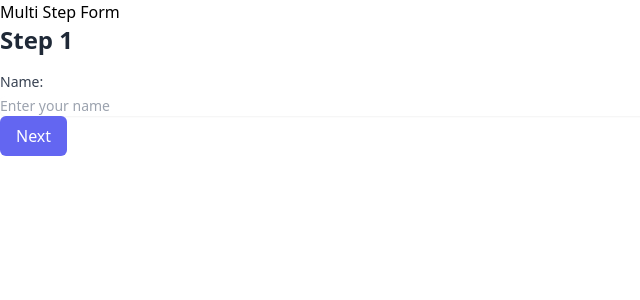
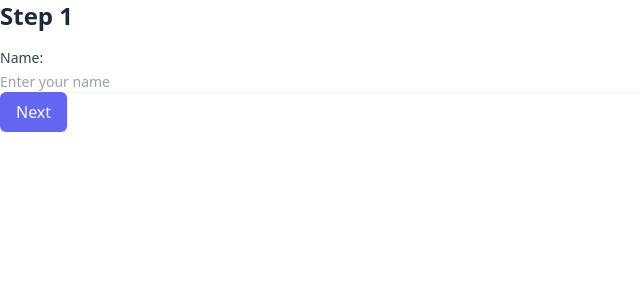
Before and after one commit to nathanfinger/test-react-gh, a React (Vite) app: page / in a window 1280 px wide. Shown: the top 300 px of the page, without its empty margins (0-640 px from the left). Built offline with nearby package versions, Linux system fonts and the light colour scheme.

Commit message:
removed h1

```diff
--- a/src/App.tsx
+++ b/src/App.tsx
@@ -4,9 +4,6 @@ import { MultiStepForm } from "./components/MultiStepForm";
 export default function App() {
 
   return (
-    <>
-    <h1>Multi Step Form</h1>
       <MultiStepForm/>
-    </>
   )
 }
```
